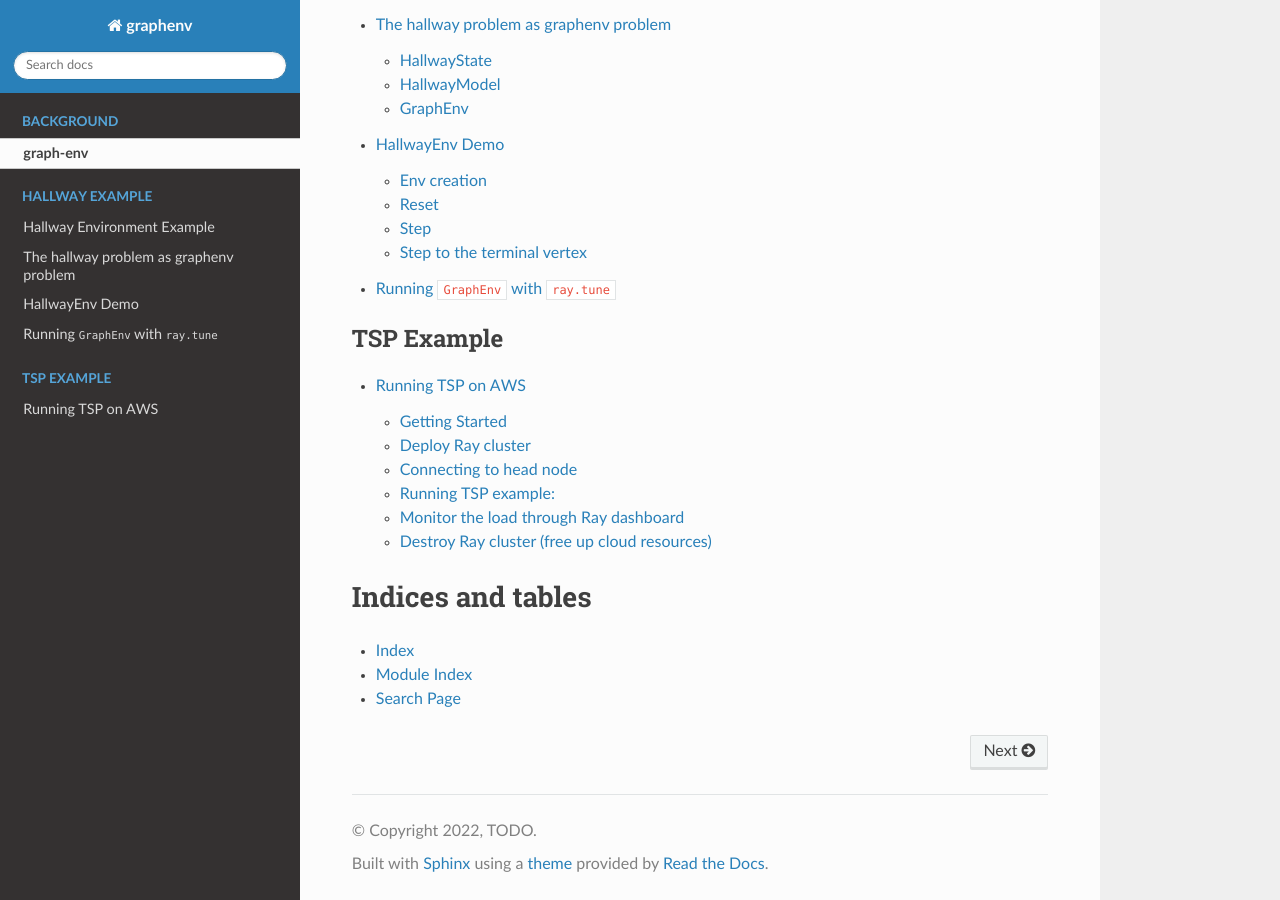
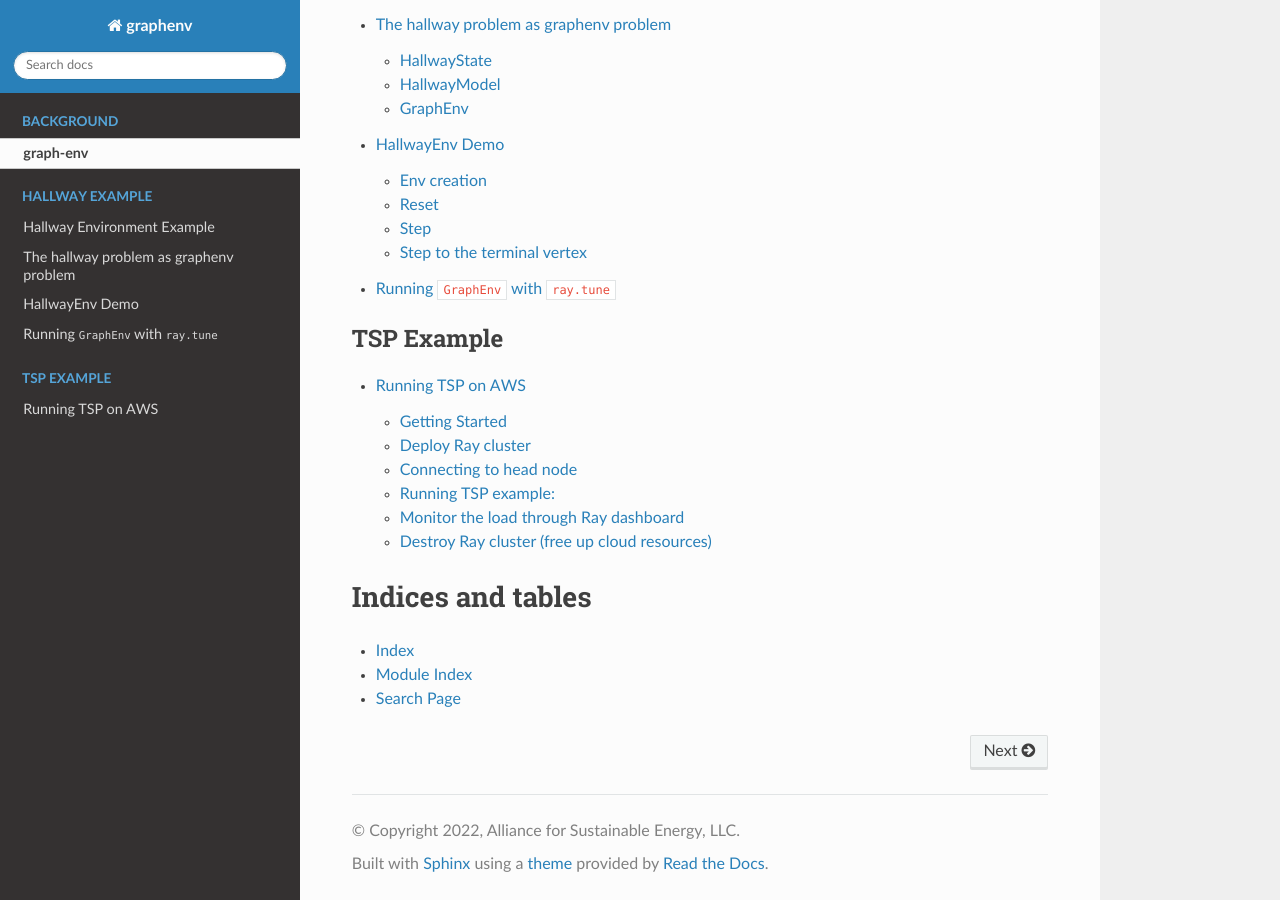
Before and after one commit to NREL/graph-env, a Sphinx documentation site: the page built from docs/source/index.rst, in a window 1280 px wide and 900 px high, scrolled down 1252 px. Built offline with Sphinx 7.4.7 and the Read the Docs theme 2.0.0, drawn with Linux system fonts in a browser that asks for light colours; pages that are not in the unit, such as notebooks, are missing from menus; the version number could not be read and is left out.

Commit message:
Update conf.py
Add copyright and author info

```diff
--- a/docs/source/conf.py
+++ b/docs/source/conf.py
@@ -21,8 +21,8 @@
 # -- Project information -----------------------------------------------------
 
 project = "graphenv"
-copyright = "2022, TODO"
-author = "TODO"
+copyright = "2022, Alliance for Sustainable Energy, LLC"
+author = "David Biagioni, Charles Edison Tripp, Jeffrey Law, Struan Clark, and Peter St. John"
 
 # The full version, including alpha/beta/rc tags
 release = graphenv.__version__
```
